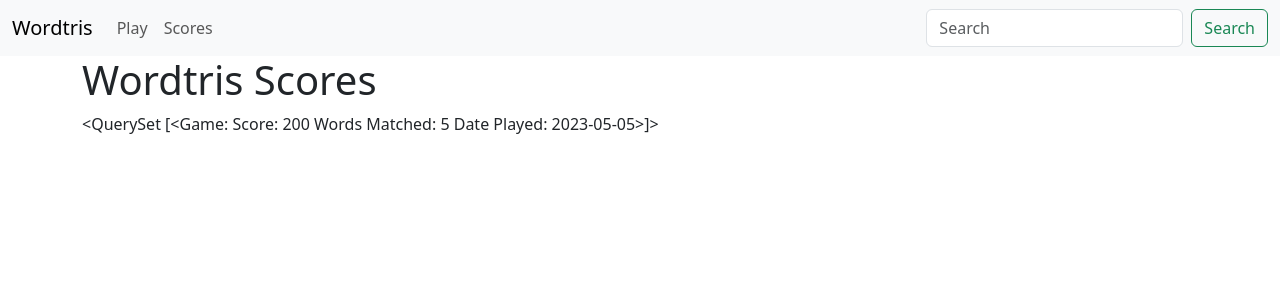
After one commit to TaoseefAziz/337-Honors-Proj, a Django app: page /scores in a window 1280 px wide. The commit adds this page. Shown: the top 300 px of the page. Run offline with Django 4.2, Linux system fonts and the light colour scheme; data comes from the database, SQL or seed files in the repository.

Commit message:
Url for scores, bootstrap navbar etc

```diff
--- a/wordtris/game/models.py
+++ b/wordtris/game/models.py
@@ -16,6 +16,5 @@ class Game(models.Model):
     date_played = models.DateField(default=datetime.date.today, blank=True)
     player = models.ForeignKey(Player, blank='True',null='True',on_delete=models.CASCADE)
 
-
     def __str__(self):
         return f"Score: {self.score} Words Matched: {self.words_matched} Date Played: {self.date_played}"
--- a/wordtris/game/templates/game/base.html
+++ b/wordtris/game/templates/game/base.html
@@ -2,16 +2,24 @@
 <html lang="en" dir="ltr">
   <head>
     <meta charset="utf-8">
+    <meta name="viewport" content="width=device-width, initial-scale=1">
+    <title>Wordtris</title>
+    <link href="https://cdn.jsdelivr.net/npm/bootstrap@5.3.0-alpha3/dist/css/bootstrap.min.css" rel="stylesheet" integrity="sha384-KK94CHFLLe+nY2dmCWGMq91rCGa5gtU4mk92HdvYe+M/SXH301p5ILy+dN9+nJOZ" crossorigin="anonymous">
     {% load static %}
-	<script src="{% static 'js/dictionary.js '%}" charset="utf-8"></script>
-	<script src="{% static 'js/app.js '%}" charset="utf-8"></script>
+    <script src="{% static 'js/dictionary.js '%}" charset="utf-8"></script>
+    <script src="{% static 'js/app.js '%}" charset="utf-8"></script>
     <link rel="stylesheet" href="{% static 'css/style.css '%}"></link>
     <title>Wordtris</title>
   </head>
   <body>
-    {% block content %}
+    {% include 'game/navbar.html' %}
 
-    {% endblock %}
+    <div class="container">
+      {% block content %}
 
+      {% endblock %}
+    </div>
+
+    <script src="https://cdn.jsdelivr.net/npm/bootstrap@5.3.0-alpha3/dist/js/bootstrap.bundle.min.js" integrity="sha384-ENjdO4Dr2bkBIFxQpeoTz1HIcje39Wm4jDKdf19U8gI4ddQ3GYNS7NTKfAdVQSZe" crossorigin="anonymous"></script>
   </body>
 </html>
--- a/wordtris/game/templates/game/game.html
+++ b/wordtris/game/templates/game/game.html
@@ -1,6 +1,5 @@
 {% extends 'game/base.html' %}
 {% block content %}
-    <center>
 
     <h3>Score:<span id="score">0</span></h3>
     <button id="start-button">Start/Pause</button>
@@ -26,6 +25,4 @@
 
     </div>
 
-
-    </center>
 {% endblock %}
--- /dev/null
+++ b/wordtris/game/templates/game/navbar.html
@@ -0,0 +1,25 @@
+<nav class="navbar navbar-expand-lg bg-body-tertiary">
+    <div class="container-fluid">
+      <a class="navbar-brand" href="#">Wordtris</a>
+      <button class="navbar-toggler" type="button" data-bs-toggle="collapse" data-bs-target="#navbarSupportedContent" aria-controls="navbarSupportedContent" aria-expanded="false" aria-label="Toggle navigation">
+        <span class="navbar-toggler-icon"></span>
+      </button>
+      <div class="collapse navbar-collapse" id="navbarSupportedContent">
+        <ul class="navbar-nav me-auto mb-2 mb-lg-0">
+
+          <li class="nav-item">
+            <a class="nav-link" href="{% url 'game' %}">Play</a>
+          </li>
+          <li class="nav-item">
+            <a class="nav-link" href="{% url 'scores' %}">Scores</a>
+          </li>
+
+
+        </ul>
+        <form class="d-flex" role="search">
+          <input class="form-control me-2" type="search" placeholder="Search" aria-label="Search">
+          <button class="btn btn-outline-success" type="submit">Search</button>
+        </form>
+      </div>
+    </div>
+  </nav>
--- /dev/null
+++ b/wordtris/game/templates/game/scores.html
@@ -0,0 +1,7 @@
+{% extends 'game/base.html' %}
+
+{% block content %}
+    <h1>Wordtris Scores</h1>
+
+    {{ scoresList }}
+{% endblock %}
--- a/wordtris/game/urls.py
+++ b/wordtris/game/urls.py
@@ -1,5 +1,6 @@
 from django.urls import path
 from . import views
 urlpatterns = [
-    path('', views.game,name='game'),
+    path('game', views.game,name='game'),
+    path('scores', views.scores,name='scores'),
 ]
--- a/wordtris/game/views.py
+++ b/wordtris/game/views.py
@@ -1,4 +1,7 @@
 from django.shortcuts import render
+
+# references 'models' folder in current directory and the 'Game' class from models.py
+from .models import Game
 
 context = {
     'n': range(200),
@@ -10,3 +13,7 @@ context = {
 # Create your views here.
 def game(request):
     return render(request,'game/game.html',context)
+
+def scores(request):
+    scoresList = Game.objects.all()
+    return render(request, 'game/scores.html', {'scoresList': scoresList})
--- a/wordtris/static/css/style.css
+++ b/wordtris/static/css/style.css
@@ -25,6 +25,9 @@ html, body {
   justify-content: center;
   align-items: center;
   height: 100vh;
+
+  /* Overwrite bootstrap styling */
+  line-height: 1em;
 }
 
 #start-button {
--- a/wordtris/wordtris/urls.py
+++ b/wordtris/wordtris/urls.py
@@ -20,5 +20,5 @@ from django.urls import path, include
 urlpatterns = [
     path('admin/', admin.site.urls),
     path('', include('users.urls')),
-    path('game', include('game.urls')),
+    path('', include('game.urls')),
 ]
```
